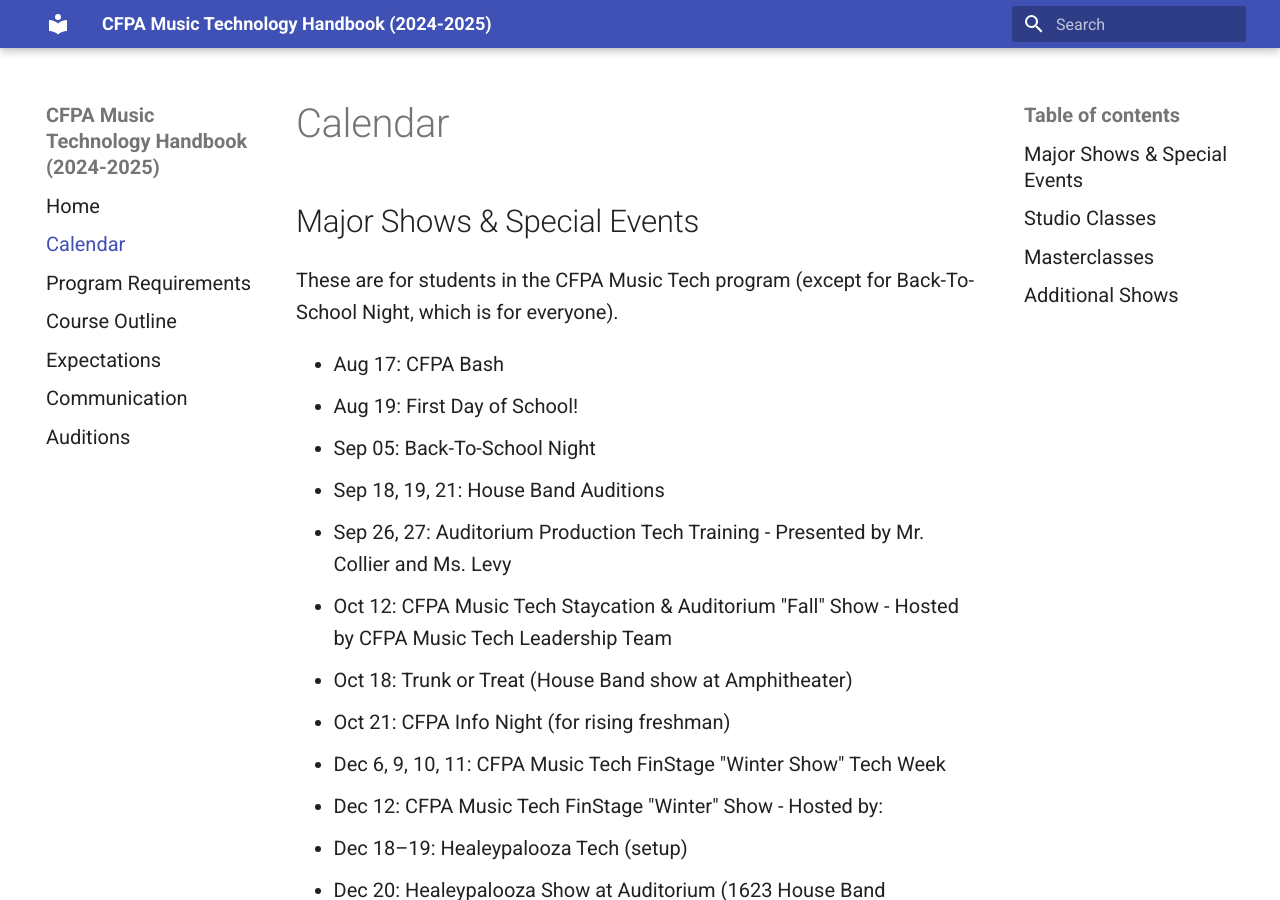
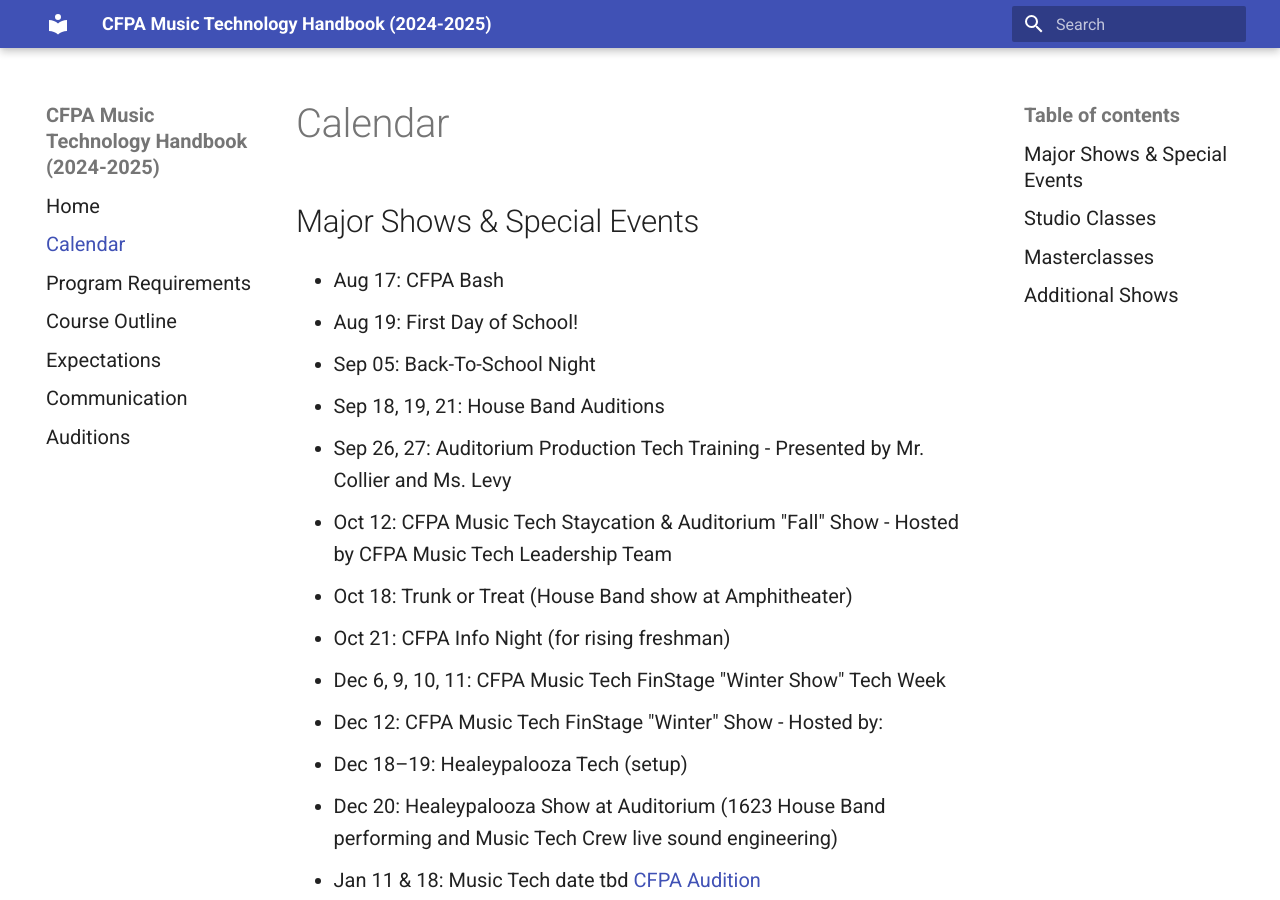
Before and after one commit to sophia-sms/handbook, an MkDocs documentation site: the page built from docs/calendar.md, in a window 1280 px wide and 900 px high. Built offline with MkDocs 1.6.1 and Material for MkDocs 9.7.7, drawn with Linux system fonts in a browser that asks for light colours.

Commit message:
Update calendar.md

```diff
--- a/docs/calendar.md
+++ b/docs/calendar.md
@@ -2,8 +2,6 @@
 
 
 ## Major Shows & Special Events
-
-These are for students in the CFPA Music Tech program (except for Back-To-School Night, which is for everyone).
 
 - Aug 17: CFPA Bash
 - Aug 19: First Day of School!
```
